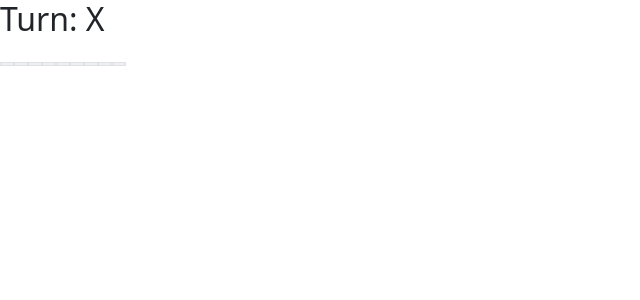
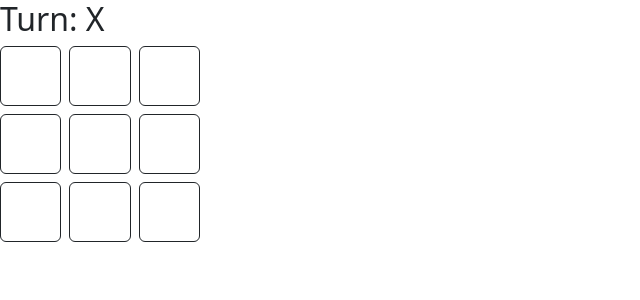
Before and after one commit to Atlantia22/ELECTIVA-I_TIC-TAC-TOE_ELEMENT, a React app: page /game in a window 1280 px wide. Shown: the top 300 px of the page, without its empty margins (0-640 px from the left). Built offline with nearby package versions, Linux system fonts and the light colour scheme; the HTML template or start-up script is replaced by a standard one.

Commit message:
Update board component with Bootstrap styles

```diff
--- a/src/features/board/Board.tsx
+++ b/src/features/board/Board.tsx
@@ -4,11 +4,12 @@ export default function Board() {
   const { board, playMove } = useGame();
 
   return (
-    <div className="grid grid-cols-3 gap-2 w-48">
+    <div className="d-grid gap-2" style={{ gridTemplateColumns: "repeat(3, 1fr)", width: "200px" }}>
       {board.map((cell, i) => (
         <button
           key={i}
-          className="h-16 w-16 border text-2xl"
+          className="btn btn-outline-dark"
+          style={{ height: "60px", fontSize: "24px" }}
           onClick={() => playMove(i)}
         >
           {cell}
```
